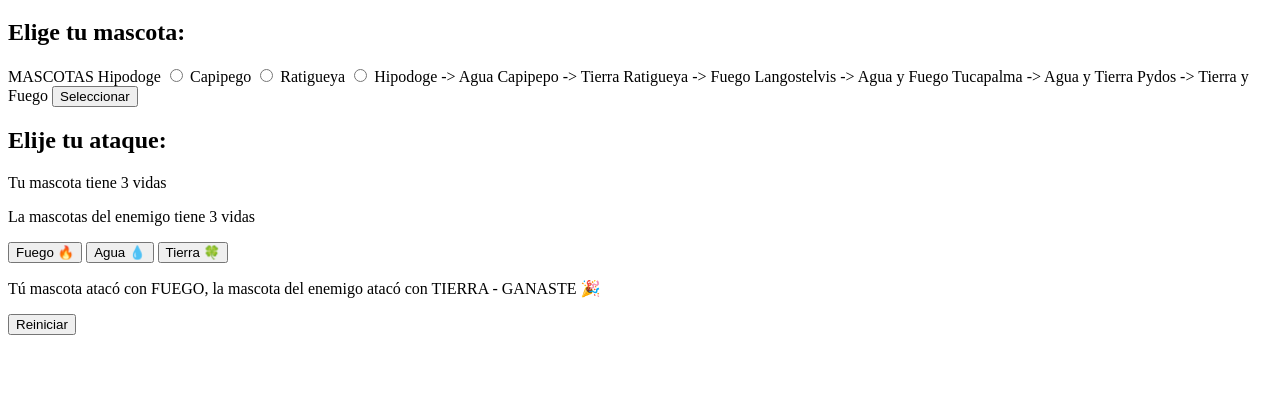
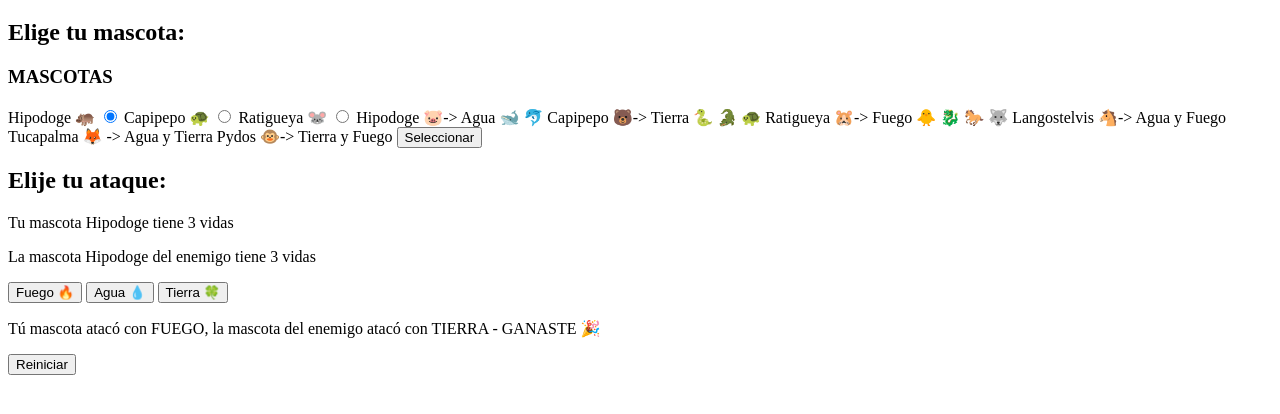
Before and after one commit to EdwinRamosCabrera/Juego-Mokepon, a plain HTML site: page Mokepon.html in a window 1280 px wide. Both pictures are taken after a click on the button "Seleccionar". Shown: the part 62-476 px from the top of the page. Drawn offline with Linux system fonts and the light colour scheme.

Commit message:
Selección de mascotas

```diff
--- /dev/null
+++ b/Javascript/mokepon.js
@@ -0,0 +1,55 @@
+function iniciarJuego() {
+    let botonMascotaJugador = document.getElementById('boton-mascota');
+    botonMascotaJugador.addEventListener('click', seleccionarMascotaJugador)
+}
+
+function seleccionarMascotaJugador() {
+    let inputHipodoge = document.getElementById('hipodoge');
+    let inputCapipego = document.getElementById('capipepo');
+    let inputRatiqueya = document.getElementById('ratigueya');
+    let spanMascotaJugador = document.getElementById('mascota-jugador');
+
+    if(inputHipodoge.checked){
+        spanMascotaJugador.innerHTML = 'Hipodoge'
+    } else if(inputCapipego.checked){
+        spanMascotaJugador.innerHTML = 'Capipepo'
+    } else if(inputRatiqueya.checked){
+        spanMascotaJugador.innerHTML = 'Ratigueya'
+    } else{
+        alert("No seleccionaste a ninguna mascota")
+    }
+
+    seleccionarMascotaEnemigo();
+}
+
+function seleccionarMascotaEnemigo() {
+    let ataqueAleatorio = aleatorio(1, 3);
+    let spanMascotaEnemigo = document.getElementById('mascota-enemigo');
+
+    if(ataqueAleatorio == 1) {
+        spanMascotaEnemigo.innerHTML = 'Hipodoge';
+    } else if(ataqueAleatorio == 2) {
+        spanMascotaEnemigo.innerHTML = 'Capipepo'
+    } else {
+        spanMascotaEnemigo.innerHTML = 'Ratigueya'
+    }
+}
+
+function aleatorio(min, max) {
+    return Math.floor(Math.random()*(max - min + 1) + min);
+}
+
+window.addEventListener('load', iniciarJuego);
+
+
+
+
+
+
+
+
+/*
+document.addEventListener('click', () => {
+    alert("Selecionaste tu poder!!!")
+})
+*/
--- a/Mokepon.html
+++ b/Mokepon.html
@@ -5,7 +5,9 @@
     <meta http-equiv="X-UA-Compatible" content="IE=edge">
     <meta name="viewport" content="width=device-width, initial-scale=1.0">
     <link rel="website icon"  type="png" href="Imagenes/game_go_icon.png">
+    <script defer src="Javascript/mokepon.js"></script>
     <title>Mokepon!!!</title>
+
 </head>
 <body>
     <h1>MOKEPON 🔥💧🍀</h1>
@@ -13,35 +15,38 @@
     <section id="seleccionar-mascota">
         <h2>Elige tu mascota:</h2>
 
-        MASCOTAS
-        <label for="hipodoge">Hipodoge</label>
-        <input type="radio" name="mascota" id="hipodoge"/>
+        <h3>MASCOTAS</h3>
 
-        <label for="capipego">Capipego</label>
+        <label for="hipodoge">Hipodoge 🦛</label>
+        <input type="radio" name="mascota" id="hipodoge" checked/>
+
+        <label for="capipepo">Capipepo 🐢</label>
         <input type="radio" name="mascota" id="capipepo"/>
 
-        <label for="ratigueya">Ratigueya</label>
+        <label for="ratigueya">Ratigueya 🐭</label>
         <input type="radio" name="mascota" id="ratigueya"/>
 
 
-        Hipodoge -> Agua
-        Capipepo -> Tierra
-        Ratigueya -> Fuego
-        Langostelvis -> Agua y Fuego
-        Tucapalma -> Agua y Tierra
-        Pydos -> Tierra y Fuego
+        Hipodoge 🐷-> Agua  🐋 🐬
+        Capipepo 🐻-> Tierra 🐍 🐊 🐢
+        Ratigueya 🐹-> Fuego 🐥 🐉 🐎 🐺
+        Langostelvis 🐴-> Agua y Fuego
+        Tucapalma 🦊 -> Agua y Tierra
+        Pydos 🐵-> Tierra y Fuego
 
-        <button>Seleccionar</button>
+        <button id="boton-mascota">Seleccionar</button>
     </section>
 
     <section id="seleccionar-ataque">
         <h2>Elije tu ataque:</h2>
-        <p>Tu mascota tiene <span>3</span> vidas</p>
-        <p>La mascotas del enemigo tiene <span>3</span> vidas</p>
+
+        <p>Tu mascota <span id="mascota-jugador"> </span> tiene <span>3</span> vidas</p>
+        <p>La mascota <span id="mascota-enemigo"> </span> del enemigo tiene <span>3</span> vidas</p>
+
         <p>
-            <button>Fuego 🔥</button>
-            <button>Agua 💧</button>
-            <button>Tierra 🍀</button>
+            <button id="boton-fuego">Fuego 🔥</button>
+            <button id="boton-agua">Agua 💧</button>
+            <button id="boton-tierra">Tierra 🍀</button>
         </p>
 
     </section>
@@ -51,9 +56,11 @@
     </section>
 
     <section id="reiniciar">
-        <button>Reiniciar</button>
+        <button id="boton-reiniciar">Reiniciar</button>
 
     </section>
 
+
+
 </body>
 </html>
```
